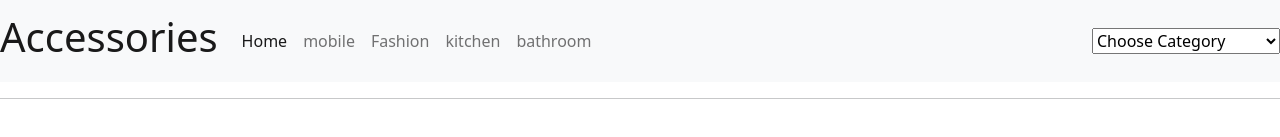
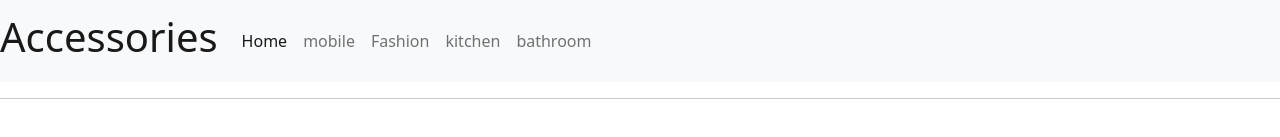
Before and after one commit to Hope-arch-byte/Accessories-, a plain HTML site: page index.html in a window 1280 px wide. Shown: the top 137 px of the page. Drawn offline with Linux system fonts and the light colour scheme.

Commit message:
Update index.html

```diff
--- a/index.html
+++ b/index.html
@@ -42,13 +42,6 @@
                     </div>
                     <!-- the above div is used to grp all the link. -->
                 </div>
-                <select name="" id="">
-                    <option value=""> Choose Category</option>
-                    <option value="">mobile accessories</option>
-                    <option value="">kitchen accessories</option>
-                    <option value="">fashion accessories</option>
-                    <option value="">bathroom accessories</option>
-                </select>
             </nav>
         </div>
 
```
